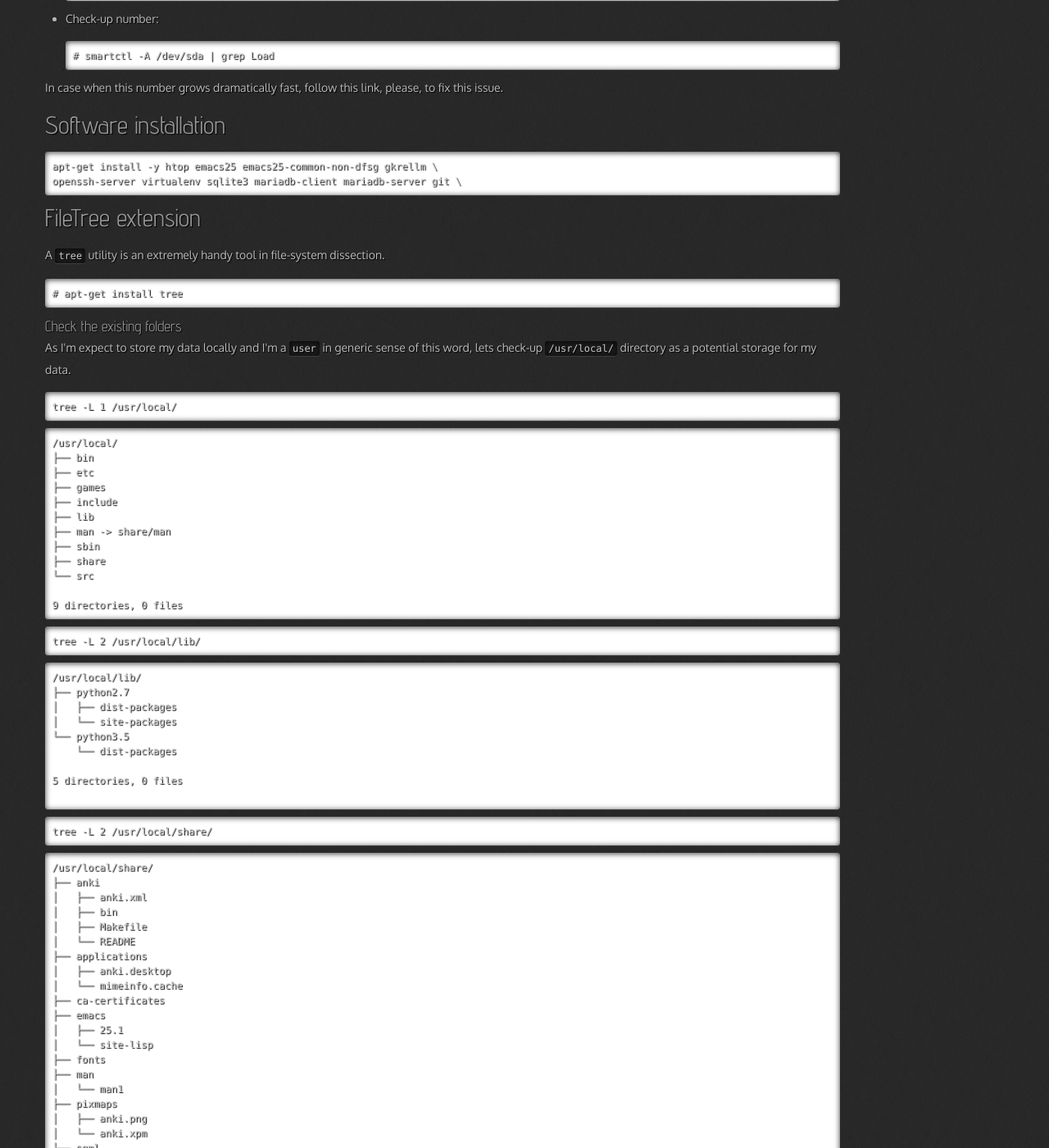
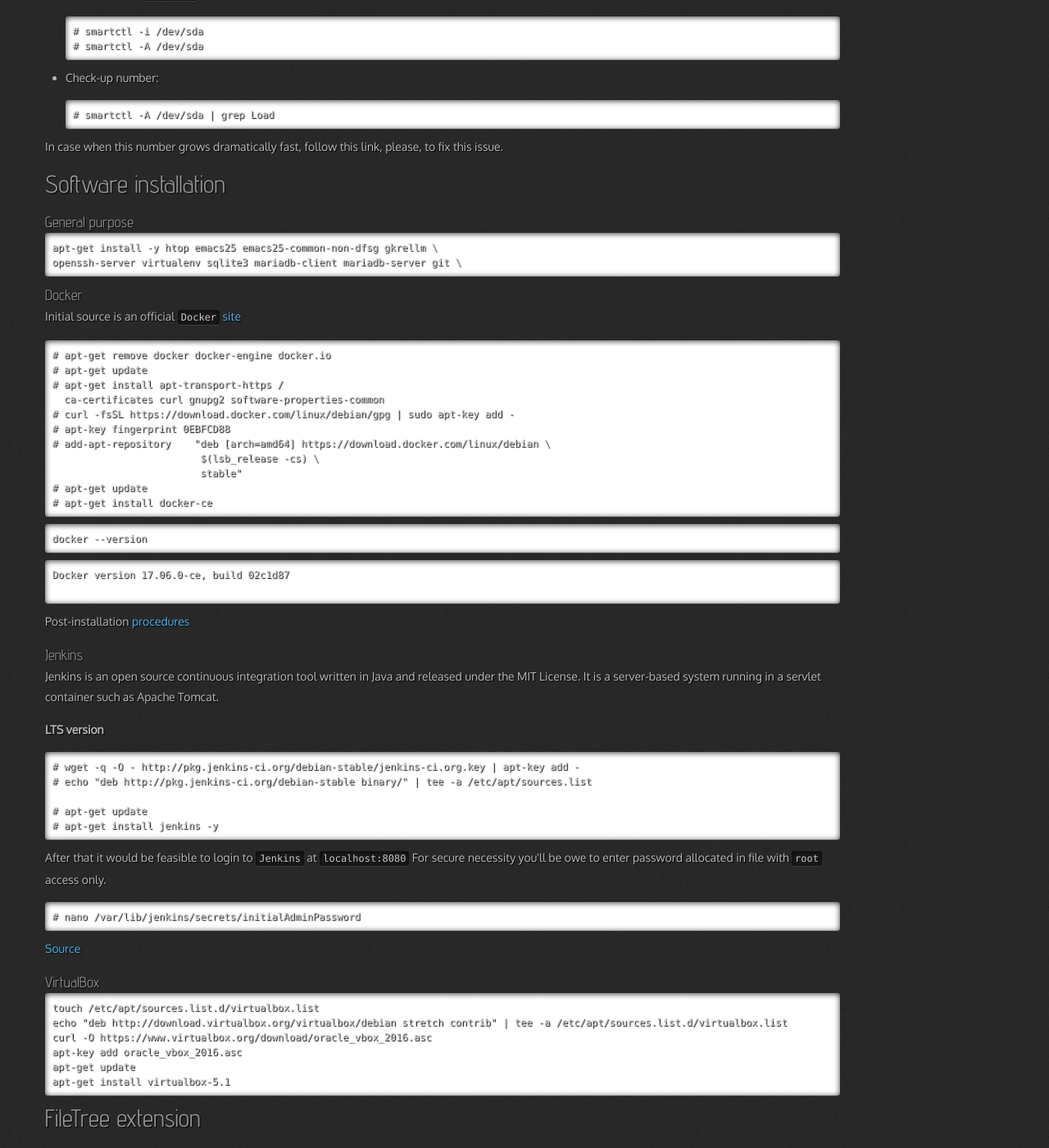
Before and after one commit to 0--key/0--key.github.io, a Jekyll site: the page built from _posts/2017-06-28-debian-post-install.html, in a window 1280 px wide and 1400 px high, scrolled down 2058 px. Shown: the whole window at 82% size. Built offline with Jekyll 4.4.1, drawn with Linux system fonts in a browser that asks for light colours; nearby versions of some CDN libraries; comment, search, counter and statistics services are not loaded; some of the changed text lies outside the part shown.

Commit message:
Debian 9 post-installation forging

```diff
--- a/_posts/2017-06-28-debian-post-install.html
+++ b/_posts/2017-06-28-debian-post-install.html
@@ -21,7 +21,14 @@
 </ul>
 </li>
 <li><a href="#orge87fa6a">HDD health check-up</a></li>
-<li><a href="#org38d409d">Software installation</a></li>
+<li><a href="#org38d409d">Software installation</a>
+<ul>
+<li><a href="#org90d6844">General purpose</a></li>
+<li><a href="#org16b906c">Docker</a></li>
+<li><a href="#org7fe3c97">Jenkins</a></li>
+<li><a href="#org91aa351">VirtualBox</a></li>
+</ul>
+</li>
 <li><a href="#org2dfd7b9">FileTree extension</a>
 <ul>
 <li><a href="#org697b08a">Check the existing folders</a></li>
@@ -40,7 +47,7 @@
 <li><a href="#orge65486a">Virtual Environment</a></li>
 </ul>
 </li>
-<li><a href="#orgc302cda">Testing</a></li>
+<li><a href="#orgc33fbbd">Testing</a></li>
 </ul>
 </div>
 </div>
@@ -199,10 +206,103 @@
 <div id="outline-container-org38d409d" class="outline-2">
 <h2 id="org38d409d">Software installation</h2>
 <div class="outline-text-2" id="text-org38d409d">
+</div><div id="outline-container-org90d6844" class="outline-3">
+<h3 id="org90d6844">General purpose</h3>
+<div class="outline-text-3" id="text-org90d6844">
 <div class="org-src-container">
 <pre class="src src-sh">apt-get install -y htop emacs25 emacs25-common-non-dfsg gkrellm \
 openssh-server virtualenv sqlite3 mariadb-client mariadb-server git \
 </pre>
+</div>
+</div>
+</div>
+
+<div id="outline-container-org16b906c" class="outline-3">
+<h3 id="org16b906c">Docker</h3>
+<div class="outline-text-3" id="text-org16b906c">
+<p>
+Initial source is an official <code>Docker</code> <a href="https://docs.docker.com/engine/installation/linux/docker-ce/debian/">site</a>
+</p>
+
+<pre class="example">
+# apt-get remove docker docker-engine docker.io
+# apt-get update
+# apt-get install apt-transport-https /
+  ca-certificates curl gnupg2 software-properties-common
+# curl -fsSL https://download.docker.com/linux/debian/gpg | sudo apt-key add -
+# apt-key fingerprint 0EBFCD88
+# add-apt-repository    "deb [arch=amd64] https://download.docker.com/linux/debian \
+			 $(lsb_release -cs) \
+			 stable"
+# apt-get update
+# apt-get install docker-ce
+</pre>
+
+<div class="org-src-container">
+<pre class="src src-sh">docker --version
+</pre>
+</div>
+
+<pre class="example">
+Docker version 17.06.0-ce, build 02c1d87
+
+</pre>
+
+<p>
+Post-installation <a href="https://docs.docker.com/engine/installation/linux/linux-postinstall/">procedures</a>
+</p>
+</div>
+</div>
+
+<div id="outline-container-org7fe3c97" class="outline-3">
+<h3 id="org7fe3c97">Jenkins</h3>
+<div class="outline-text-3" id="text-org7fe3c97">
+<p>
+Jenkins is an open source continuous integration tool written in
+Java and released under the MIT License. It is a server-based system
+running in a servlet container such as Apache Tomcat.
+</p>
+
+<p>
+<b>LTS  version</b>
+</p>
+
+<pre class="example">
+# wget -q -O - http://pkg.jenkins-ci.org/debian-stable/jenkins-ci.org.key | apt-key add -
+# echo "deb http://pkg.jenkins-ci.org/debian-stable binary/" | tee -a /etc/apt/sources.list
+
+# apt-get update
+# apt-get install jenkins -y
+</pre>
+
+<p>
+After that it would be feasible to login to <code>Jenkins</code> at
+<code>localhost:8080</code> For secure necessity you'll be owe to enter
+password allocated in file with <code>root</code> access only.
+</p>
+
+<pre class="example">
+# nano /var/lib/jenkins/secrets/initialAdminPassword
+</pre>
+
+<p>
+<a href="http://blog.programster.org/debian-8-install-jenkins/">Source</a>
+</p>
+</div>
+</div>
+
+<div id="outline-container-org91aa351" class="outline-3">
+<h3 id="org91aa351">VirtualBox</h3>
+<div class="outline-text-3" id="text-org91aa351">
+<div class="org-src-container">
+<pre class="src src-sh">touch /etc/apt/sources.list.d/virtualbox.list
+echo "deb http://download.virtualbox.org/virtualbox/debian stretch contrib" | tee -a /etc/apt/sources.list.d/virtualbox.list
+curl -O https://www.virtualbox.org/download/oracle_vbox_2016.asc
+apt-key add oracle_vbox_2016.asc
+apt-get update
+apt-get install virtualbox-5.1
+</pre>
+</div>
 </div>
 </div>
 </div>
@@ -403,9 +503,9 @@
 </div>
 </div>
 
-<div id="outline-container-orgc33fbbd" class="outline-4">
-<h4 id="orgc33fbbd">Testing</h4>
-<div class="outline-text-4" id="text-orgc33fbbd">
+<div id="outline-container-org8e0d591" class="outline-4">
+<h4 id="org8e0d591">Testing</h4>
+<div class="outline-text-4" id="text-org8e0d591">
 <p>
 Is it possible to touch file in <code>/usr/local/share/</code> right now?
 </p>
@@ -479,9 +579,12 @@
 </div>
 </div>
 </div>
+
+<div id="outline-container-org9da2f86" class="outline-4">
+<h4 id="org9da2f86">Persistent connection</h4>
 </div>
 </div>
-
+</div>
 
 <div id="outline-container-org2a522c9" class="outline-2">
 <h2 id="org2a522c9">Software development environment configuring</h2>
@@ -516,13 +619,26 @@
 <h3 id="org4d9ef89">Emacs' packages sync</h3>
 <div class="outline-text-3" id="text-org4d9ef89">
 <p>
-It's a trivial task, thus there is a simple and native solution.
+It's a routine task, thus there is a simple and native solution.
 </p>
 
 <ul class="org-ul">
 <li>Find out <code>custom-set-variables</code> section in your <code>init.el</code></li>
 <li>Evaluate it by <code>M-x eval-region</code></li>
-<li>Now look on <code>package-selected-packages</code> variable</li>
+<li><p>
+Now look on <code>package-selected-packages</code> variable
+</p>
+<div class="org-src-container">
+<pre class="src src-elisp">(print package-selected-packages)
+</pre>
+</div>
+
+<pre class="example">
+
+(org bookmark+ color-theme elfeed elpy google-translate howdoi key-chord magit marshal org-bullets org-pomodoro pcache travis voca-builder ereader docker)
+
+</pre></li>
+
 <li><code>C-h v package-selected-packages</code></li>
 <li>Ensure <code>package-selected-packages</code> is fulfilled (not nil)</li>
 <li><code>package-install-selected-packages</code></li>
@@ -593,6 +709,6 @@
 </div>
 </div>
 
-<div id="outline-container-orgc302cda" class="outline-2">
-<h2 id="orgc302cda">Testing</h2>
+<div id="outline-container-orgc33fbbd" class="outline-2">
+<h2 id="orgc33fbbd">Testing</h2>
 </div>
```
